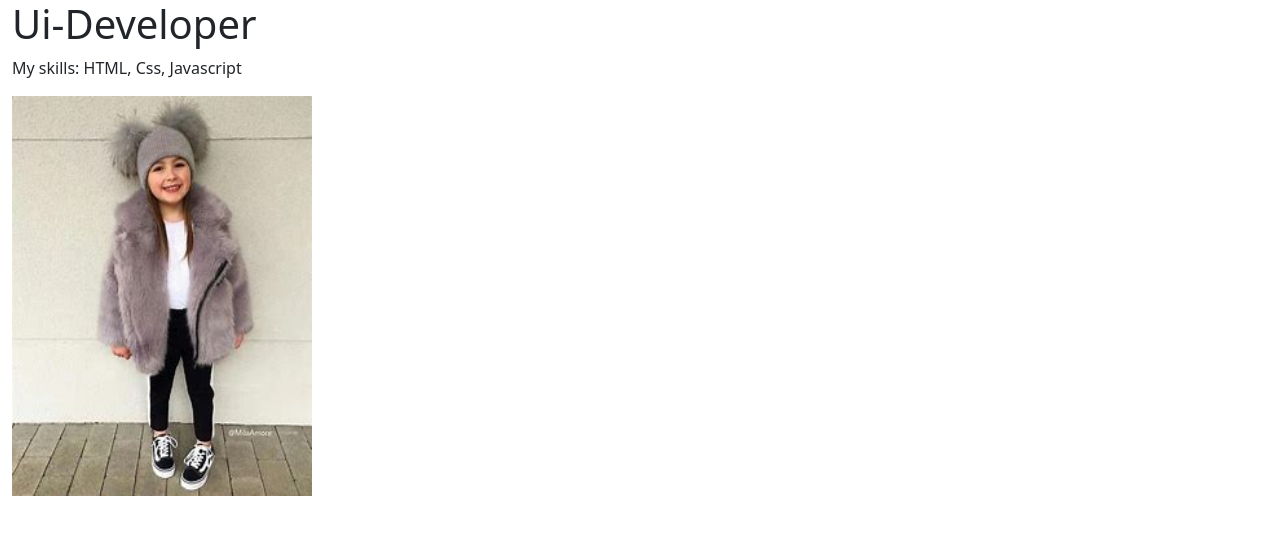
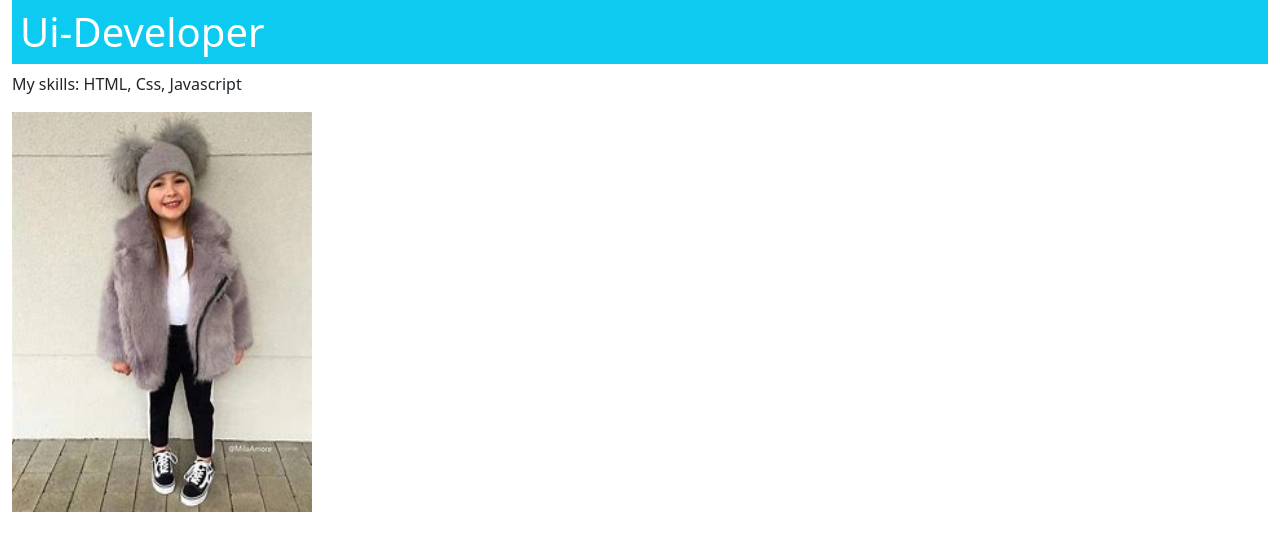
Before and after one commit to mehar-afreen/my-portfolio, a website: page index.html in a window 1280 px wide. Drawn offline with nearby package versions, Linux system fonts and the light colour scheme.

Commit message:
version 3 index update

```diff
--- a/index.html
+++ b/index.html
@@ -9,7 +9,7 @@
     <script src="https://cdn.jsdelivr.net/npm/bootstrap@5.3.2/dist/js/bootstrap.bundle.min.js" integrity="sha384-C6RzsynM9kWDrMNeT87bh95OGNyZPhcTNXj1NW7RuBCsyN/o0jlpcV8Qyq46cDfL" crossorigin="anonymous"></script>
 </head>
 <body class="container-fluid">
-    <h1>Ui-Developer</h1>
+    <h1 class="bg-info p-2 text-white">Ui-Developer</h1>
     <p>My skills: HTML, Css, Javascript</p>
     <img src="public/images/kids-fashion.jpg" width="300" height="400">
 </body>
```
